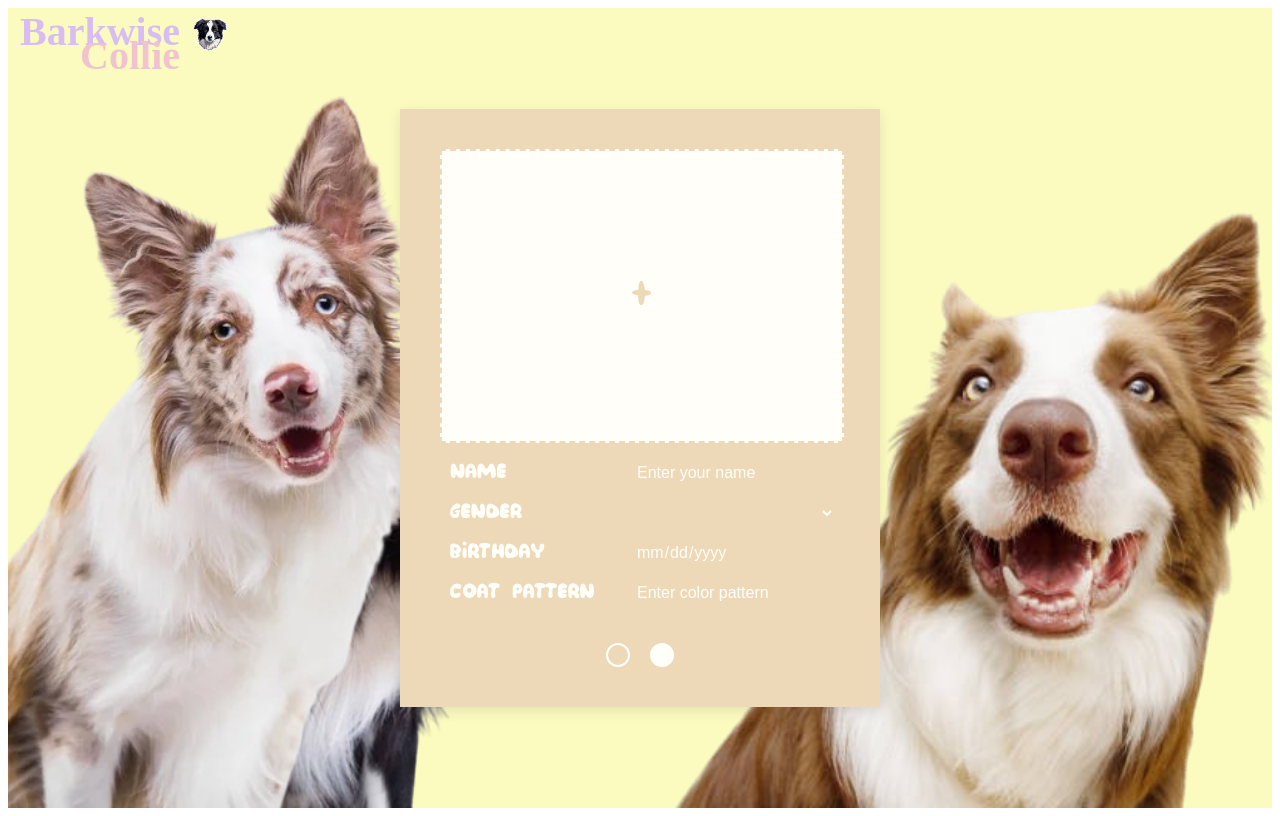
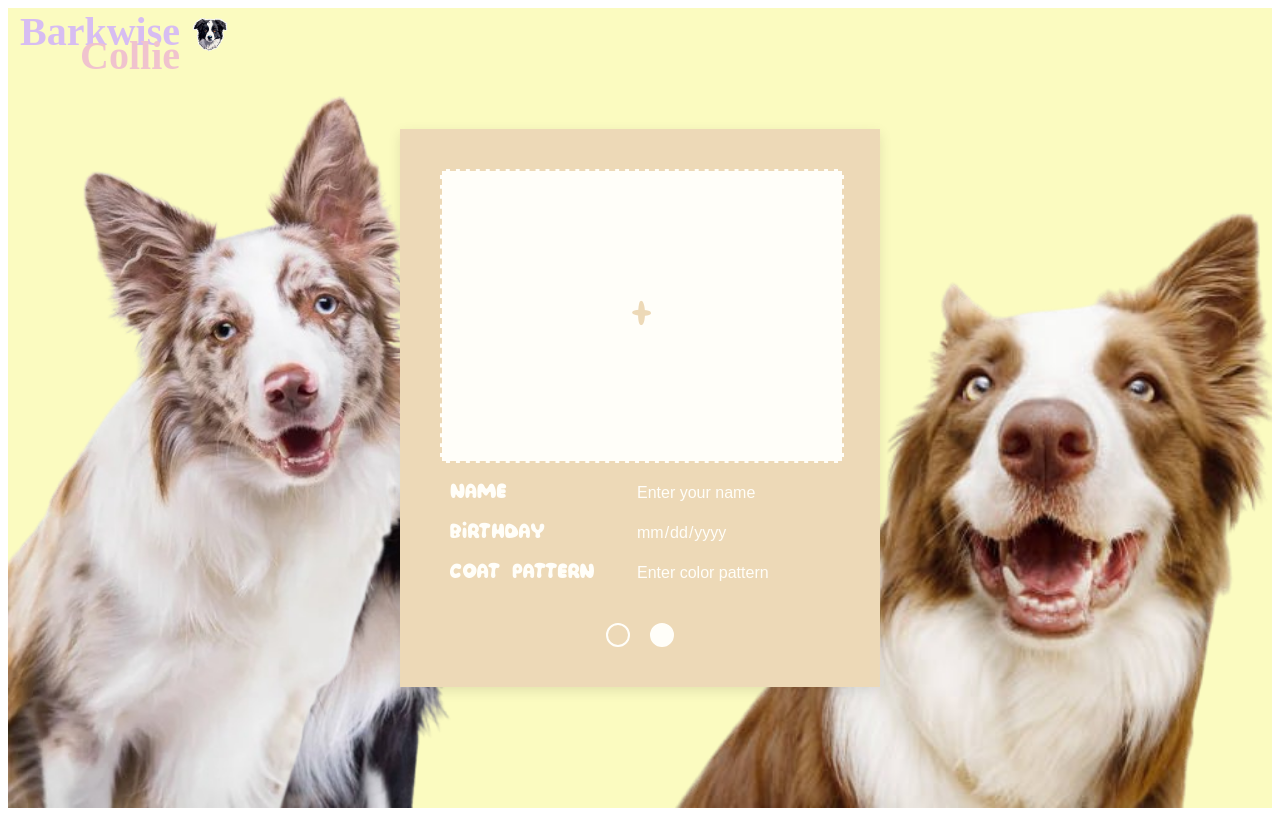
Before and after one commit to HorvatNika/barkwisefront, a Vue app: page /register in a window 1280 px wide. Built offline with nearby package versions, Linux system fonts and the light colour scheme; a web font is replaced by a local one.

Commit message:
cini mi se da je to to :) ako je to to - AMEN i dovidenja <3

```diff
--- a/src/App.vue
+++ b/src/App.vue
@@ -1,13 +1,13 @@
 <template>
   <div id="app">
     <nav>
-      <div class="logo-container">
+      <router-link to="/" class="logo-container">
         <h1 class="logo-text">
           <span class="barkwise">Barkwise</span><br />
           <span class="collie">Collie</span>
         </h1>
         <img src="@/assets/slike/logo.png" alt="Logo" class="logo" />
-      </div>
+      </router-link>
 
       <div class="nav-links">
         <router-link
@@ -79,6 +79,7 @@ nav {
   display: flex;
   align-items: center;
   justify-content: flex-start;
+  text-decoration: none;
 }
 
 .logo-text {
@@ -87,6 +88,7 @@ nav {
   margin: 0;
   text-align: right;
   line-height: 0.6;
+}
 
 .barkwise {
   color: #D7BDF2;
@@ -96,7 +98,6 @@ nav {
 .collie {
   color: #F0C3CE;
   margin-top: -10px;
-  }
 }
 
 .logo {
--- a/src/views/Register.vue
+++ b/src/views/Register.vue
@@ -29,16 +29,6 @@
               class="input-text"
               placeholder="Enter your name"
             />
-          </div>
-        </div>
-
-        <div class="input-item">
-          <label for="gender" class="input-label">Gender</label>
-          <div class="input-line">
-            <select id="gender" v-model="gender" class="input-select">
-              <option value="male">Male</option>
-              <option value="female">Female</option>
-            </select>
           </div>
         </div>
 
@@ -137,7 +127,6 @@ export default {
   data() {
     return {
       name: '',
-      gender: '',
       birthday: '',
       colorPattern: '',
       email: '',
@@ -171,11 +160,8 @@ export default {
         if (this.profilePictureFile) {
           formData.append('profilePicture', this.profilePictureFile);
           console.log("📦 Profile picture file:", this.profilePictureFile?.name);
-
-
         }
         formData.append('name', this.name);
-    formData.append('gender', this.gender);
         formData.append('birthday', this.birthday);
         formData.append('colorPattern', this.colorPattern);
         formData.append('email', this.email);
@@ -200,13 +186,9 @@ export default {
         console.error('Registration failed:', error);
       }
     }
-
-
   },
 };
 </script>
-
-
 
 <style scoped>
 .register {
```
Lines whose indentation alone changed are shown as unchanged.
